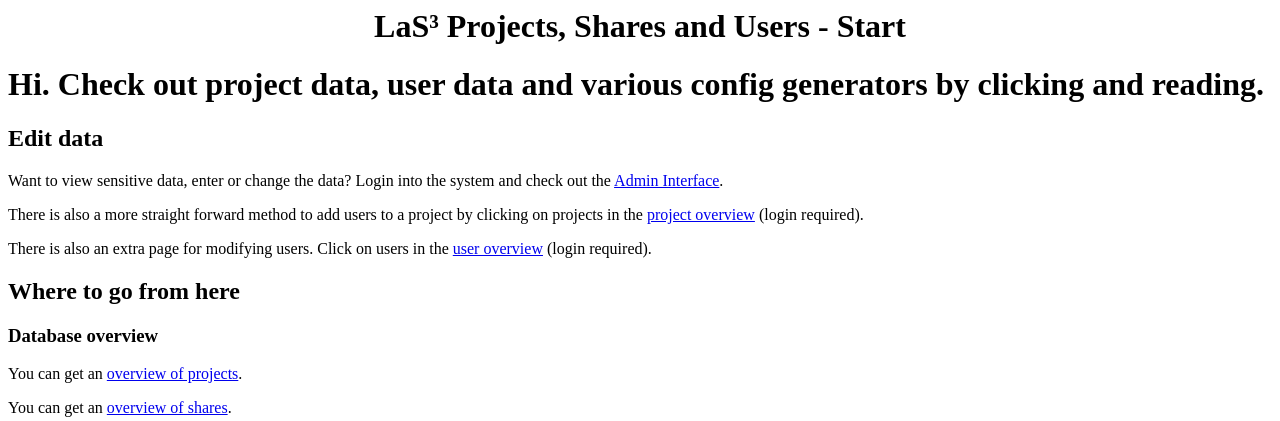
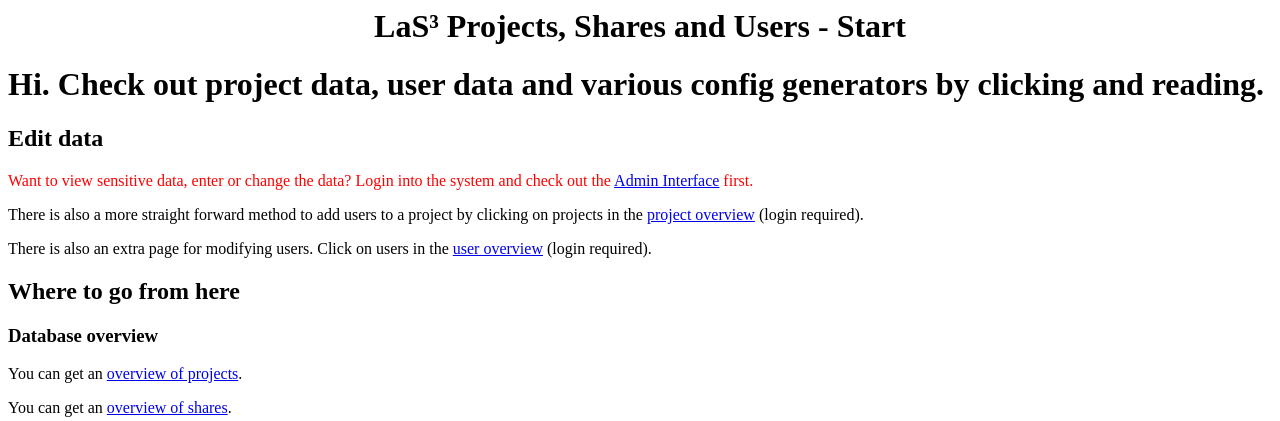
Before and after one commit to simeonfelis/apache_admin, a Django app: page / in a window 1280 px wide. Shown: the top 421 px of the page. Run offline with Django 3.2, Linux system fonts and the light colour scheme.

Commit message:
Made the hint about login red, to be more present

```diff
--- a/templates/index.html
+++ b/templates/index.html
@@ -7,7 +7,7 @@
         <h1>Hi. Check out project data, user data and various config generators by clicking and reading.</h1>
 
         <h2>Edit data</h2>
-        <p>Want to view sensitive data, enter or change the data? Login into the system and check out the <a href="{% url home %}admin">Admin Interface</a>.</p>
+        <p style='color:red;'>Want to view sensitive data, enter or change the data? Login into the system and check out the <a href="{% url home %}admin">Admin Interface</a> first.</p>
         <p>There is also a more straight forward method to add users to a project by clicking on projects in the <a href="{% url home %}overview/projects">project overview</a> (login required).</p>
         <p>There is also an extra page for modifying users. Click on users in the <a href="{% url home %}overview/users">user overview</a> (login required).</p>
 
```
